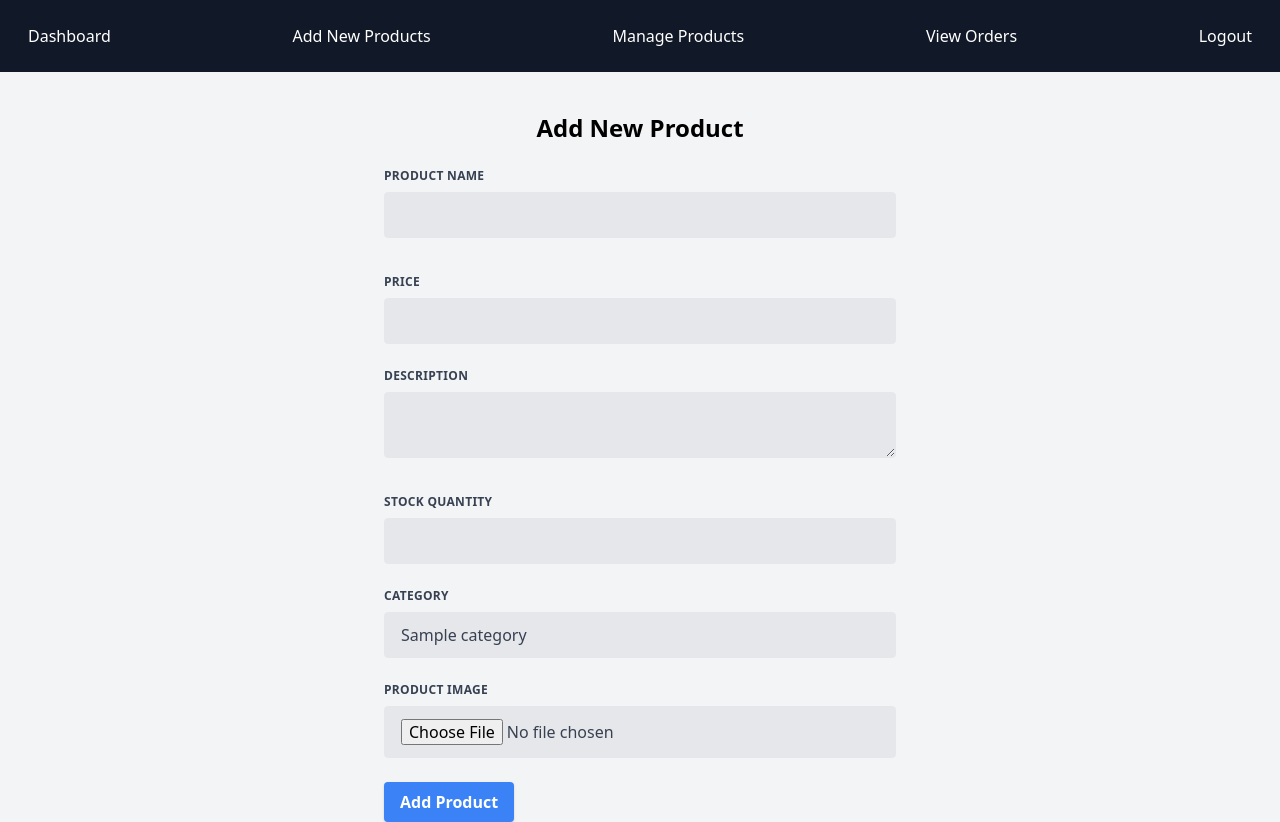
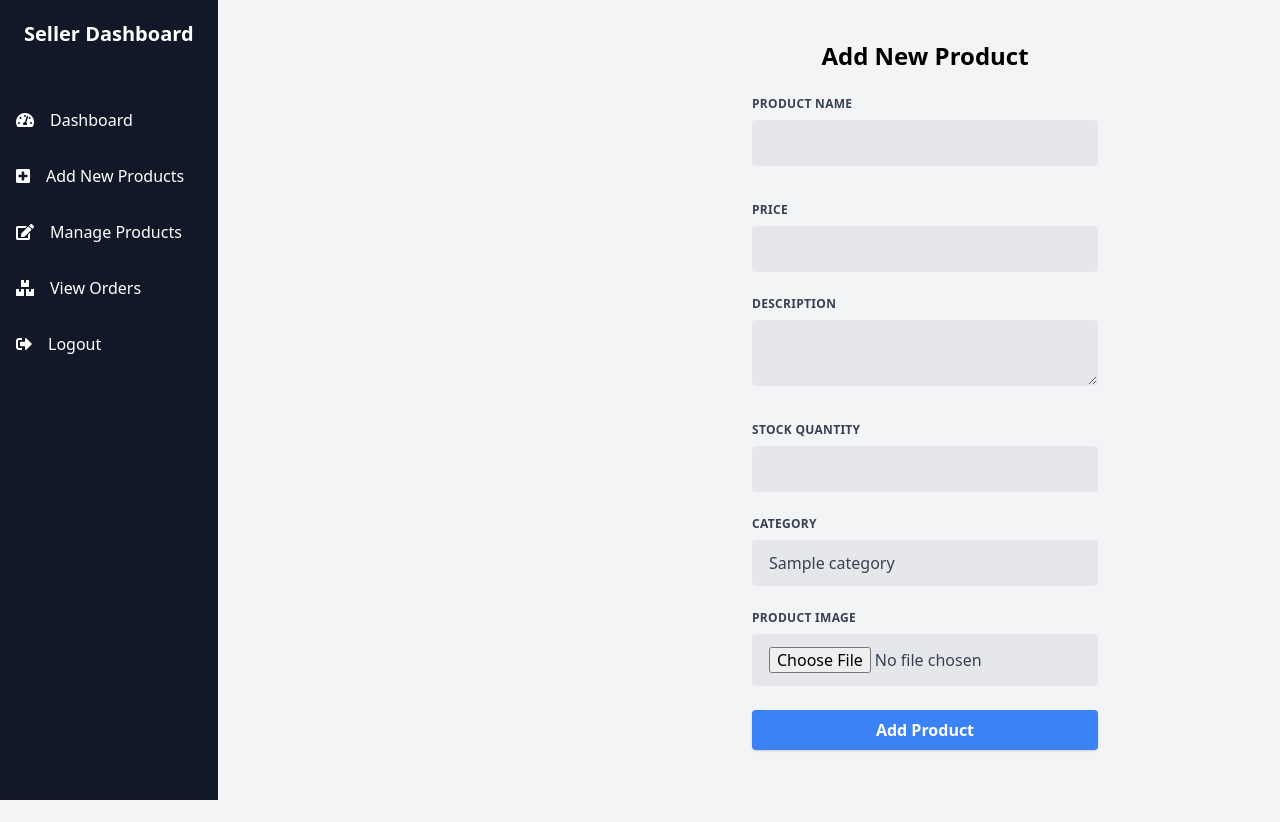
Before and after one commit to kumaraevan/e-commerce, a PHP site: page /seller_add_new_products.php in a window 1280 px wide. After the commit the page ends 800 px from the top, so only its background shows below. Run offline with PHP 8.4, Linux system fonts and the light colour scheme; the visitor is signed in with stand-in values (Sample User, id 1); tables that the repository leaves empty or names only in its code hold one stand-in row (values such as "Sample post").

Commit message:
Add files via upload
adding seller sidebar // NOT FINISHED

```diff
--- a/seller_add_new_products.php
+++ b/seller_add_new_products.php
@@ -94,21 +94,18 @@ if ($_SERVER["REQUEST_METHOD"] == "POST" && isset($_POST['submit'])) {
     <meta charset="UTF-8">
     <title>Add New Product</title>
     <link href="https://cdn.jsdelivr.net/npm/tailwindcss@2.2.19/dist/tailwind.min.css" rel="stylesheet">
+    <link rel="stylesheet" href="https://cdnjs.cloudflare.com/ajax/libs/font-awesome/5.15.3/css/all.min.css">
+    <style>
+        .pl-80 {
+            padding-left: 46rem;
+        }
+    </style>
 </head>
-<body class="bg-gray-100">
-    <nav class="bg-gray-900 text-white p-4">
-        <div class="container mx-auto flex justify-between items-center">
-            <a href="seller_dashboard.php" class="hover:bg-gray-700 px-3 py-2 rounded">Dashboard</a>
-            <a href="seller_add_new_products.php" class="hover:bg-gray-700 px-3 py-2 rounded">Add New Products</a>
-            <a href="seller_manage_products.php" class="hover:bg-gray-700 px-3 py-2 rounded">Manage Products</a>
-            <a href="seller_orders.php" class="hover:bg-gray-700 px-3 py-2 rounded">View Orders</a>
-            <div class="flex space-x-4">
-                <a href="logout.php" class="hover:bg-gray-700 px-3 py-2 rounded">Logout</a>
-            </div>
-        </div>
-    </nav>
+<body class="bg-gray-100 flex">
+    <?php include 'sidebar_seller.php'; ?>
 
-    <div class="container mx-auto mt-10">
+    <div class="pl-80"> <!-- Increased left padding to move content further right -->
+        <div class="container mx-auto mt-10 px-4"> <!-- Adjusted for right shifting -->
             <h2 class="text-2xl font-bold mb-5 text-center">Add New Product</h2>
             <?php if ($message): ?>
                 <div class="mx-auto max-w-md py-4 px-8 bg-white shadow-lg rounded-lg my-20">
@@ -117,13 +114,14 @@ if ($_SERVER["REQUEST_METHOD"] == "POST" && isset($_POST['submit'])) {
                     </div>
                 </div>
             <?php endif; ?>
+
             <form action="seller_add_new_products.php" method="post" enctype="multipart/form-data" class="w-full max-w-lg mx-auto mt-6">
                 <div class="flex flex-wrap -mx-3 mb-6">
                     <div class="w-full px-3">
                         <label class="block uppercase tracking-wide text-gray-700 text-xs font-bold mb-2" for="name">
                             Product Name
                         </label>
-                    <input class="appearance-none block w-full bg-gray-200 text-gray-700 border border-gray-200 rounded py-3 px-4 mb-3 leading-tight focus:outline-none focus:bg-white" type="text" name="name" required>
+                        <input type="text" name="name" required class="appearance-none block w-full bg-gray-200 text-gray-700 border border-gray-200 rounded py-3 px-4 mb-3 leading-tight focus:outline-none focus:bg-white">
                     </div>
                 </div>
                 <div class="flex flex-wrap -mx-3 mb-6">
@@ -131,7 +129,7 @@ if ($_SERVER["REQUEST_METHOD"] == "POST" && isset($_POST['submit'])) {
                         <label class="block uppercase tracking-wide text-gray-700 text-xs font-bold mb-2" for="price">
                             Price
                         </label>
-                    <input class="appearance-none block w-full bg-gray-200 text-gray-700 border border-gray-200 rounded py-3 px-4 leading-tight focus:outline-none focus:bg-white focus:border-gray-500" type="text" name="price" required>
+                        <input type="text" name="price" required class="appearance-none block w-full bg-gray-200 text-gray-700 border border-gray-200 rounded py-3 px-4 leading-tight focus:outline-none focus:bg-white focus:border-gray-500">
                     </div>
                 </div>
                 <div class="flex flex-wrap -mx-3 mb-6">
@@ -139,7 +137,7 @@ if ($_SERVER["REQUEST_METHOD"] == "POST" && isset($_POST['submit'])) {
                         <label class="block uppercase tracking-wide text-gray-700 text-xs font-bold mb-2" for="description">
                             Description
                         </label>
-                    <textarea class="appearance-none block w-full bg-gray-200 text-gray-700 border border-gray-200 rounded py-3 px-4 mb-3 leading-tight focus:outline-none focus:bg-white focus:border-gray-500" name="description" required></textarea>
+                        <textarea name="description" required class="appearance-none block w-full bg-gray-200 text-gray-700 border border-gray-200 rounded py-3 px-4 mb-3 leading-tight focus:outline-none focus:bg-white focus:border-gray-500"></textarea>
                     </div>
                 </div>
                 <div class="flex flex-wrap -mx-3 mb-6">
@@ -147,7 +145,7 @@ if ($_SERVER["REQUEST_METHOD"] == "POST" && isset($_POST['submit'])) {
                         <label class="block uppercase tracking-wide text-gray-700 text-xs font-bold mb-2" for="stockQuantity">
                             Stock Quantity
                         </label>
-                    <input class="appearance-none block w-full bg-gray-200 text-gray-700 border border-gray-200 rounded py-3 px-4 leading-tight focus:outline-none focus:bg-white focus:border-gray-500" type="number" name="stockQuantity" required>
+                        <input type="number" name="stockQuantity" required class="appearance-none block w-full bg-gray-200 text-gray-700 border border-gray-200 rounded py-3 px-4 leading-tight focus:outline-none focus:bg-white focus:border-gray-500">
                     </div>
                 </div>
                 <div class="flex flex-wrap -mx-3 mb-6">
@@ -155,11 +153,9 @@ if ($_SERVER["REQUEST_METHOD"] == "POST" && isset($_POST['submit'])) {
                         <label class="block uppercase tracking-wide text-gray-700 text-xs font-bold mb-2" for="category">
                             Category
                         </label>
-                    <div class="relative">
-                        <select class="block appearance-none w-full bg-gray-200 border border-gray-200 text-gray-700 py-3 px-4 pr-8 rounded leading-tight focus:outline-none focus:bg-white focus:border-gray-500" name="category" required>
+                        <select name="category" required class="block appearance-none w-full bg-gray-200 border border-gray-200 text-gray-700 py-3 px-4 pr-8 rounded leading-tight focus:outline-none focus:bg-white focus:border-gray-500">
                             <?php echo $categoryOptions; ?>
                         </select>
-                    </div>
                     </div>
                 </div>
                 <div class="flex flex-wrap -mx-3 mb-6">
@@ -167,17 +163,18 @@ if ($_SERVER["REQUEST_METHOD"] == "POST" && isset($_POST['submit'])) {
                         <label class="block uppercase tracking-wide text-gray-700 text-xs font-bold mb-2" for="productImage">
                             Product Image
                         </label>
-                    <input class="appearance-none block w-full bg-gray-200 text-gray-700 border border-gray-200 rounded py-3 px-4 leading-tight focus:outline-none focus:bg-white focus:border-gray-500" type="file" name="productImage" required>
+                        <input type="file" name="productImage" required class="appearance-none block w-full bg-gray-200 text-gray-700 border border-gray-200 rounded py-3 px-4 leading-tight focus:outline-none focus:bg-white focus:border-gray-500">
                     </div>
                 </div>
                 <div class="md:flex md:items-center">
-                <div class="md:w-1/3">
-                    <button class="shadow bg-blue-500 hover:bg-blue-700 focus:shadow-outline focus:outline-none text-white font-bold py-2 px-4 rounded" type="submit" name="submit">
+                    <div class="md:w-full"> <!-- Made button wider -->
+                        <button type="submit" name="submit" class="shadow bg-blue-500 hover:bg-blue-700 focus:shadow-outline focus:outline-none text-white font-bold py-2 px-4 rounded w-full"> <!-- Adjusted button styling for wider appearance -->
                             Add Product
                         </button>
                     </div>
                 </div>
             </form>
         </div>
+    </div>
 </body>
 </html>
--- /dev/null
+++ b/sidebar_seller.php
@@ -0,0 +1,41 @@
+<!-- sidebar_seller.php -->
+<div class="bg-gray-900 text-white h-full fixed">
+    <div class="py-5 px-6">
+        <a href="seller_dashboard.php" class="text-white no-underline hover:text-gray-300">
+            <h2 class="text-xl font-semibold">Seller Dashboard</h2>
+        </a>
+    </div>
+
+    <ul class="mt-6">
+        <li>
+            <a href="seller_dashboard.php" class="flex items-center p-4 hover:bg-gray-700">
+                <i class="fas fa-tachometer-alt mr-4"></i>
+                <span>Dashboard</span>
+            </a>
+        </li>
+        <li>
+            <a href="seller_add_new_products.php" class="flex items-center p-4 hover:bg-gray-700">
+                <i class="fas fa-plus-square mr-4"></i>
+                <span>Add New Products</span>
+            </a>
+        </li>
+        <li>
+            <a href="seller_manage_products.php" class="flex items-center p-4 hover:bg-gray-700">
+                <i class="fas fa-edit mr-4"></i>
+                <span>Manage Products</span>
+            </a>
+        </li>
+        <li>
+            <a href="seller_orders.php" class="flex items-center p-4 hover:bg-gray-700">
+                <i class="fas fa-boxes mr-4"></i>
+                <span>View Orders</span>
+            </a>
+        </li>
+        <li>
+            <a href="logout.php" class="flex items-center p-4 hover:bg-gray-700">
+                <i class="fas fa-sign-out-alt mr-4"></i>
+                <span>Logout</span>
+            </a>
+        </li>
+    </ul>
+</div>
```
Also changed, not shown: seller_dashboard.php (+7 -13 lines). Lines whose indentation alone changed are shown as unchanged.
